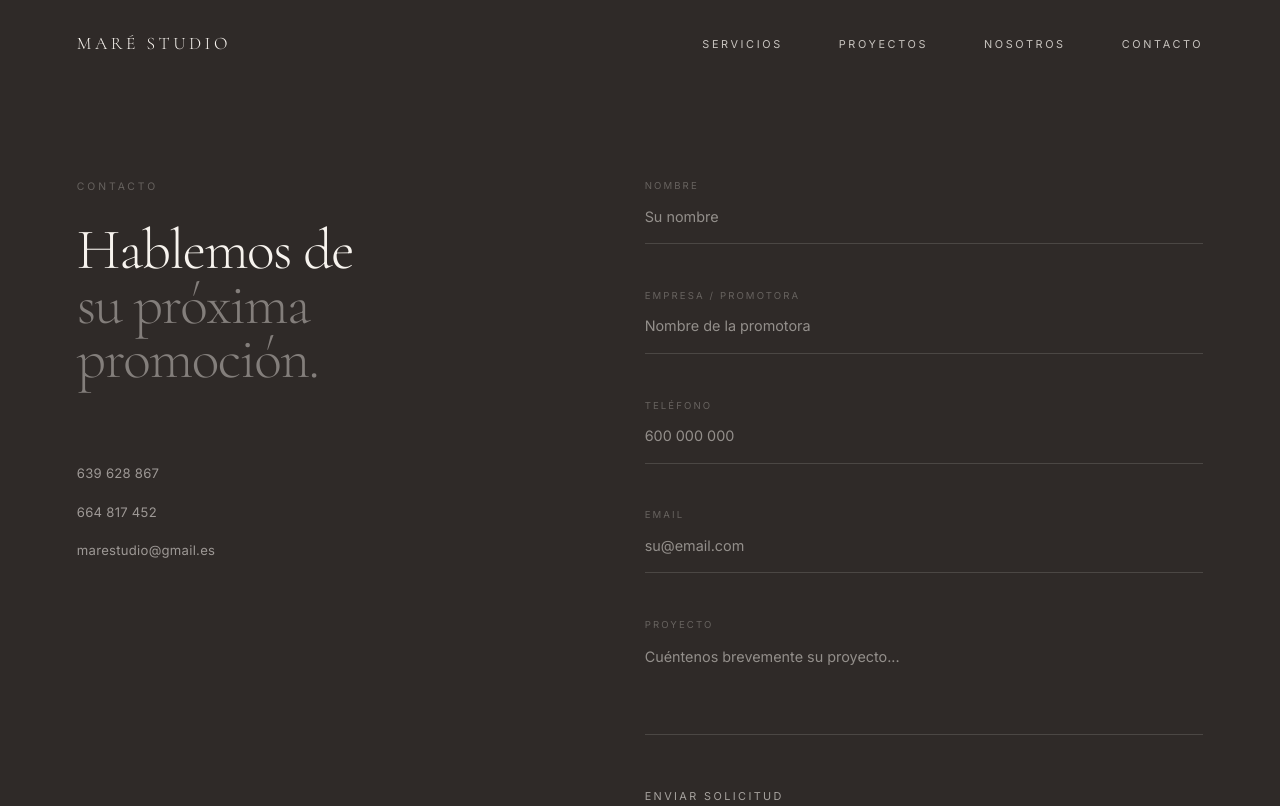
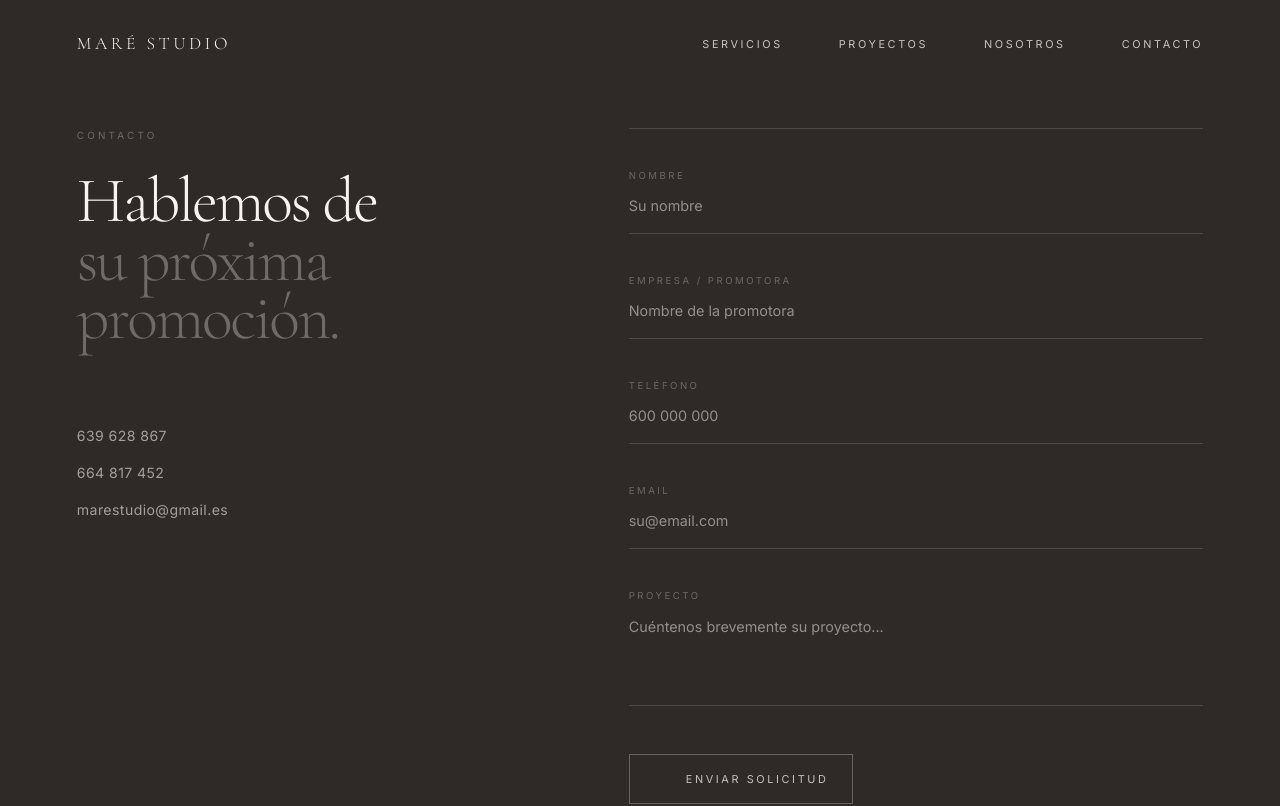
Before and after one commit to vandeson2/mare_studio, a Next.js app: page /contacto in a window 1280 px wide. Shown: the top 806 px of the page. Built offline with nearby package versions, Linux system fonts and the light colour scheme.

Commit message:
Mejoras en los estilos de las sesiones y modificación del componente Button con estilos uniformes para todos los botones de la -web

```diff
--- a/src/components/sections/Contacto.tsx
+++ b/src/components/sections/Contacto.tsx
@@ -2,6 +2,7 @@
 
 import { useState } from 'react'
 import { motion } from 'framer-motion'
+import Button from '../ui/Button'
 
 type Form = { nombre: string; empresa: string; telefono: string; email: string; mensaje: string; website: string}
 const empty: Form = { nombre: '', empresa: '', telefono: '',email: '', mensaje: '', website: ''}
@@ -9,7 +10,7 @@ const empty: Form = { nombre: '', empresa: '', telefono: '',email: '', mensaje:
 const inputStyle = {
   background:  'transparent',
   border:      'none',
-  borderBottom: '1px solid rgba(247,243,238,0.14)',
+  borderBottom: '1px solid rgba(220,205,190,0.18)',
   paddingBottom: '1rem',
   paddingTop:  '0.25rem',
   width:       '100%',
@@ -17,7 +18,7 @@ const inputStyle = {
   fontSize:    '0.9rem',
   color:       '#F7F3EE',
   outline:     'none',
-  transition:  'border-color 0.4s',
+  transition:  'border-color 0.4s, color 0.4s',
 }
 
 export default function Contacto() {
@@ -31,7 +32,7 @@ export default function Contacto() {
   const submit = async (e: React.FormEvent) => {
     e.preventDefault()
     setSending(true)
-  const res = await fetch('api/contacto', {
+  const res = await fetch('/api/contacto', {
     method: 'POST',
     headers: {'Content-Type': 'application/json'},
     body: JSON.stringify(form),
@@ -49,11 +50,12 @@ export default function Contacto() {
       aria-labelledby="contacto-heading"
       className="bg-brand-smoke"
       style={{
-        paddingTop:    'clamp(7rem, 14vw, 13rem)',
-        paddingBottom: 'clamp(7rem, 14vw, 13rem)',
+        paddingTop:    'clamp(6rem, 10vw, 10rem)',
+        paddingBottom: 'clamp(6rem, 10vw, 10rem)',
       }}
     >
       <div
+        className='max-w-content mx-auto'
         style={{
           paddingLeft:  'clamp(2rem, 6vw, 6rem)',
           paddingRight: 'clamp(2rem, 6vw, 6rem)',
@@ -62,8 +64,7 @@ export default function Contacto() {
 
         <div
           style={{
-            display:             'grid',
-            gridTemplateColumns: '1fr 1.2fr',
+            gridTemplateColumns: '0.9fr 1.15fr',
             gap:                 'clamp(4rem, 8vw, 10rem)',
             alignItems:          'start',
           }}
@@ -73,77 +74,71 @@ export default function Contacto() {
           {/* Columna izquierda */}
           <div className="mb-14 md:mb-0">
             <motion.div
-              initial={{ opacity: 0, y: 20 }}
+              initial={{ opacity: 0, y: 22 }}
               whileInView={{ opacity: 1, y: 0 }}
-              viewport={{ once: true }}
-              transition={{ duration: 1.0, ease: [0.19, 1, 0.22, 1] }}
+              viewport={{ once: true,  margin: '-80px' }}
+              transition={{ duration: 0.95, ease: [0.19, 1, 0.22, 1] }}
             >
               <p
-                className="font-sans uppercase text-brand-cream/28"
-                style={{ fontSize: '0.65rem', letterSpacing: '0.28em', marginBottom: '1.75rem' }}
+                className="font-sans uppercase text-brand-cream/32"
+                style={{ fontSize: '0.62rem', letterSpacing: '0.32em', marginBottom: '1.8rem' }}
               >
                 Contacto
               </p>
               <h2
                 id="contacto-heading"
-                className="font-serif font-light tracking-[-0.025em] text-brand-cream"
-                style={{ fontSize: 'clamp(2.4rem, 4.5vw, 4.5rem)', lineHeight: 0.95, marginBottom: 'clamp(3rem, 6vw, 6rem)' }}
+                className="font-serif font-light tracking-[-0.035em] text-brand-cream"
+                style={{ fontSize: 'clamp(2.9rem, 5vw, 5.5rem)', lineHeight: 0.92, marginBottom: 'clamp(3rem, 6vw, 6rem)' }}
               >
                 Hablemos de
                 <br />
-                <span className="text-brand-cream/42">su próxima promoción.</span>
+                <span className="text-brand-cream/32">su próxima promoción.</span>
               </h2>
 
-              <div style={{ display: 'flex', flexDirection: 'column', gap: '1.2rem' }}>
-                <a
-                  href="tel:+34639628867"
-                  className="font-sans text-brand-cream/55 hover:text-brand-cream transition-colors duration-500"
-                  style={{ fontSize: '0.82rem', letterSpacing: '0.02em' }}
-                >
-                  639 628 867
-                </a>
-                <a
-                  href="tel:+34664817452"
-                  className="font-sans text-brand-cream/55 hover:text-brand-cream transition-colors duration-500"
-                  style={{ fontSize: '0.82rem', letterSpacing: '0.02em' }}
-                >
-                  664 817 452
-                </a>
-                <a
-                  href="mailto:marestudio@gmail.es"
-                  className="font-sans text-brand-cream/55 hover:text-brand-cream transition-colors duration-500"
-                  style={{ fontSize: '0.82rem', letterSpacing: '0.02em' }}
-                >
-                  marestudio@gmail.es
-                </a>
+              <div className="flex flex-col gap-4">
+                {[
+                  ['tel:+34639628867', '639 628 867'],
+                  ['tel:+34664817452', '664 817 452'],
+                  ['mailto:marestudio@gmail.es', 'marestudio@gmail.es'],
+                ].map(([href, label]) =>(
+                  <a
+                    key={href}
+                    href={href}
+                    className="font-sans text-brand-cream/58 hover:text-brand-cream transition-colors duration-500"
+                    style={{ fontSize: '0.88rem', letterSpacing: '0.03em' }}
+                  >
+                    {label}
+                  </a>
+                ))}
               </div>
             </motion.div>
           </div>
 
           {/* Columna derecha — formulario */}
           <motion.div
-            initial={{ opacity: 0 }}
-            whileInView={{ opacity: 1 }}
-            viewport={{ once: true }}
-            transition={{ delay: 0.2, duration: 1.0 }}
+            initial={{ opacity: 0, y: 18}}
+            whileInView={{ opacity: 1, y: 0}}
+            viewport={{ once: true,  margin: '-80px' }}
+            transition={{ delay: 0.12, duration: 0.95,  ease: [0.19, 1, 0.22, 1] }}
+            className="border-t border-brand-sand/18 pt-10"
           >
             {sent ? (
               <div style={{ paddingTop: '2rem' }}>
                 <p
                   className="font-serif font-light text-brand-cream"
-                  style={{ fontSize: 'clamp(1.4rem, 2.5vw, 2rem)', lineHeight: 1.2, marginBottom: '1.2rem' }}
+                  style={{ fontSize: 'clamp(1.6rem, 2.5vw, 2.2rem)', lineHeight: 1.15, marginBottom: '1.2rem' }}
                 >
                   Gracias por escribirnos.
                 </p>
                 <p
-                  className="font-sans text-brand-cream/45"
-                  style={{ fontSize: '0.8rem', lineHeight: 1.85 }}
+                  className="font-sans text-brand-cream/50"
+                  style={{ fontSize: '0.9rem', lineHeight: 1.85 }}
                 >
                   Nos pondremos en contacto en las próximas horas.
                 </p>
               </div>
             ) : (
-              <form onSubmit={submit} noValidate style={{ display: 'flex', flexDirection: 'column', gap: '2.8rem' }}>
+              <form onSubmit={submit} noValidate style={{ display: 'flex', flexDirection: 'column', gap: '2.5rem' }}>
                 <input
                   type="text"
                   name="website"
@@ -160,11 +155,11 @@ export default function Contacto() {
                   { id: 'telefono', label: 'Teléfono',            type: 'tel',   placeholder: '600 000 000',             required: true  },
                   { id: 'email',    label: 'Email',               type: 'email', placeholder: 'su@email.com',            required: true},
                 ].map(f => (
-                  <div key={f.id} style={{ display: 'flex', flexDirection: 'column', gap: '0.5rem' }}>
+                  <div key={f.id} className='flex flex-col gap-2'>
                     <label
                       htmlFor={f.id}
-                      className="font-sans uppercase text-brand-cream/28"
-                      style={{ fontSize: '0.6rem', letterSpacing: '0.22em' }}
+                      className="font-sans uppercase text-brand-cream/30"
+                      style={{ fontSize: '0.6rem', letterSpacing: '0.26em' }}
                     >
                       {f.label}
                     </label>
@@ -177,17 +172,17 @@ export default function Contacto() {
                       value={form[f.id as keyof Form]}
                       onChange={handle}
                       style={inputStyle}
-                      onFocus={e => (e.target.style.borderBottomColor = 'rgba(247,243,238,0.40)')}
-                      onBlur={e => (e.target.style.borderBottomColor = 'rgba(247,243,238,0.14)')}
+                      onFocus={e => (e.target.style.borderBottomColor = 'rgba(220,205,190,0.48)')}
+                      onBlur={e => (e.target.style.borderBottomColor = 'rgba(220,205,190,0.18)')}
                     />
                   </div>
                 ))}
 
-                <div style={{ display: 'flex', flexDirection: 'column', gap: '0.5rem' }}>
+                <div className="flex flex-col gap-2">
                   <label
                     htmlFor="mensaje"
-                    className="font-sans uppercase text-brand-cream/28"
-                    style={{ fontSize: '0.6rem', letterSpacing: '0.22em'}}
+                    className="font-sans uppercase text-brand-cream/30"
+                    style={{ fontSize: '0.6rem', letterSpacing: '0.26em'}}
                   >
                     Proyecto
                   </label>
@@ -199,31 +194,20 @@ export default function Contacto() {
                     value={form.mensaje}
                     onChange={handle}
                     style={{ ...inputStyle, resize: 'none', lineHeight: 1.7 }}
-                    onFocus={e => (e.target.style.borderBottomColor = 'rgba(247,243,238,0.450)')}
-                    onBlur={e => (e.target.style.borderBottomColor = 'rgba(247,243,238,0.14)')}
+                    onFocus={e => (e.target.style.borderBottomColor = 'rgba(220,205,190,0.48)')}
+                    onBlur={e => (e.target.style.borderBottomColor = 'rgba(220,205,190,0.18)')}
                   />
                 </div>
 
                 {/* Submit — texto puro, sin forma */}
-                <button
+                <Button
                   type="submit"
+                  variant="outlineLight"
                   disabled={sending}
-                  className="font-sans uppercase text-left transition-colors duration-500"
-                  style={{
-                    background:    'none',
-                    border:        'none',
-                    padding:       0,
-                    fontSize:      '0.68rem',
-                    letterSpacing: '0.22em',
-                    color:         sending ? 'rgba(247,243,238,0.28)' : 'rgba(247,243,238,0.60)',
-                    cursor:        sending ? 'not-allowed' : 'pointer',
-                    marginTop:     '0.5rem',
-                  }}
-                  onMouseEnter={e => !sending && (e.currentTarget.style.color = '#F7F3EE')}
-                  onMouseLeave={e => !sending && (e.currentTarget.style.color = 'rgba(247,243,238,0.60)')}
+                  className="mt-2"
                 >
                   {sending ? 'ENVIANDO...' : 'ENVIAR SOLICITUD'}
-                </button>
+                </Button>
 
               </form>
             )}
--- a/src/components/ui/Button.tsx
+++ b/src/components/ui/Button.tsx
@@ -2,7 +2,7 @@ import Link from 'next/link'
 
 interface ButtonProps {
   children: React.ReactNode
-  variant?: 'primary' | 'ghost' | 'light'
+  variant?: 'primary' | 'secondary' | 'light' | 'outlineLight'
   href?: string
   onClick?: () => void
   type?: 'button' | 'submit'
@@ -19,30 +19,70 @@ export default function Button({
   className = '',
   disabled = false,
 }: ButtonProps) {
-  const base = 'inline-flex items-center gap-3 font-sans text-sm font-medium tracking-wide transition-all duration-300 cursor-pointer'
+  const base = 'group inline-flex w-fit items-center font-sans uppercase transition-all duration-500 ease-out disabled:pointer-events-none disabled:opacity-40'
 
   const variants = {
     primary: `
-      bg-brand-smoke text-brand-cream px-8 py-4
-      hover:bg-brand-taupe
-      disabled:opacity-40 disabled:cursor-not-allowed
+      gap-4 border border-brand-sand/50
+      bg-brand-smoke/24 px-6 py-4
+      text-brand-cream/95
+      backdrop-blur-[3px]
+      shadow-[0_12px_34px_rgba(0,0,0,0.14)]
+      hover:-translate-y-[1px]
+      hover:border-brand-clay/80
+      hover:bg-brand-smoke/36
+      hover:text-brand-cream
+      hover:shadow-[0_16px_42px_rgba(0,0,0,0.18)]
     `,
-    ghost: `
-      text-brand-smoke underline-animate pb-0.5
-      hover:text-brand-taupe
+    secondary: `
+      gap-4 text-brand-smoke/65
+      hover:text-brand-smoke
     `,
     light: `
-      text-brand-cream underline-animate pb-0.5
-      hover:text-brand-cream/70
+      gap-4 text-brand-cream/50
+      hover:text-brand-cream
+    `,
+    outlineLight: `
+      border border-brand-sand/35
+      px-6 py-4
+      text-brand-cream/75
+      hover:bg-brand-cream/8
+      hover:text-brand-cream
     `,
   }
+
+  const textStyle = {
+    fontSize: '0.68rem',
+    letterSpacing: '0.24em'
+  }
+
+  const content = (
+    <>
+      <span
+        className={`
+          block h-px w-8 shrink-0
+          transition-all duration-700
+          group-hover:w-12
+          ${variant === 'primary'
+            ? 'bg-brand-clay/60 group-hover:bg-brand-clay'
+            : variant === 'light'
+              ? 'bg-brand-clay/45 group-hover:bg-brand-clay'
+              : 'bg-brand-smoke/25 group-hover:bg-brand-clay'
+          }
+        `}
+        aria-hidden="true"
+      />
+
+      <span style={textStyle}>{children}</span>
+    </>
+  )
 
   const classes = `${base} ${variants[variant]} ${className}`
 
   if (href) {
     return (
-      <Link href={href} className={classes}>
-        {children}
+      <Link href={href} className={classes} aria-disabled={disabled}>
+        {content}
       </Link>
     )
   }
@@ -54,7 +94,7 @@ export default function Button({
       disabled={disabled}
       className={classes}
     >
-      {children}
+      {content}
     </button>
   )
 }
```
Also changed, not shown: src/components/sections/Hero.tsx (+4 -28 lines), src/components/sections/OfertaInicial.tsx (+37 -40 lines), src/components/sections/PorQueElegirnos.tsx (+33 -32 lines), src/components/sections/Proceso.tsx (+34 -28 lines), src/components/sections/Proyectos.tsx (+31 -38 lines), src/components/sections/Servicios.tsx (+18 -17 lines).
